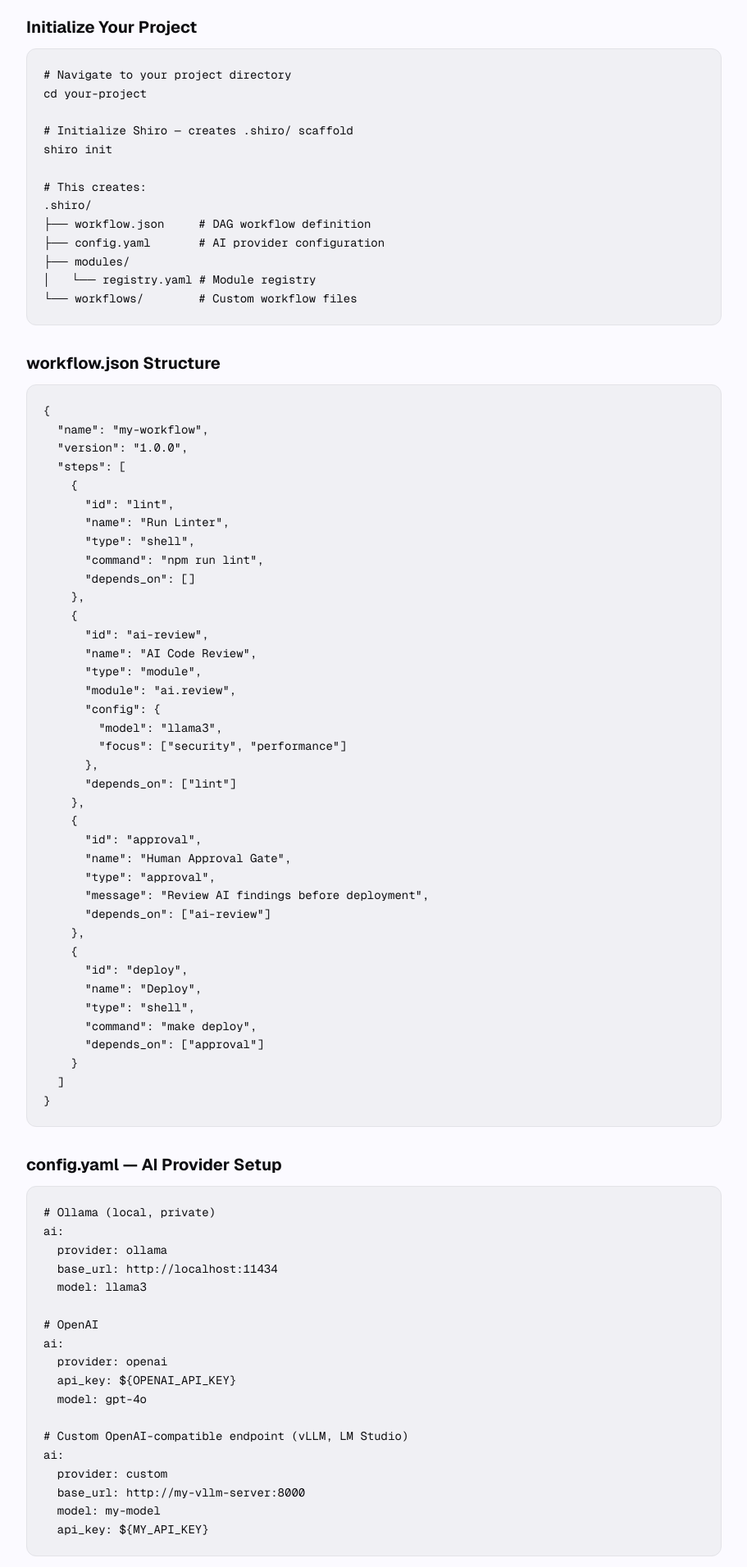
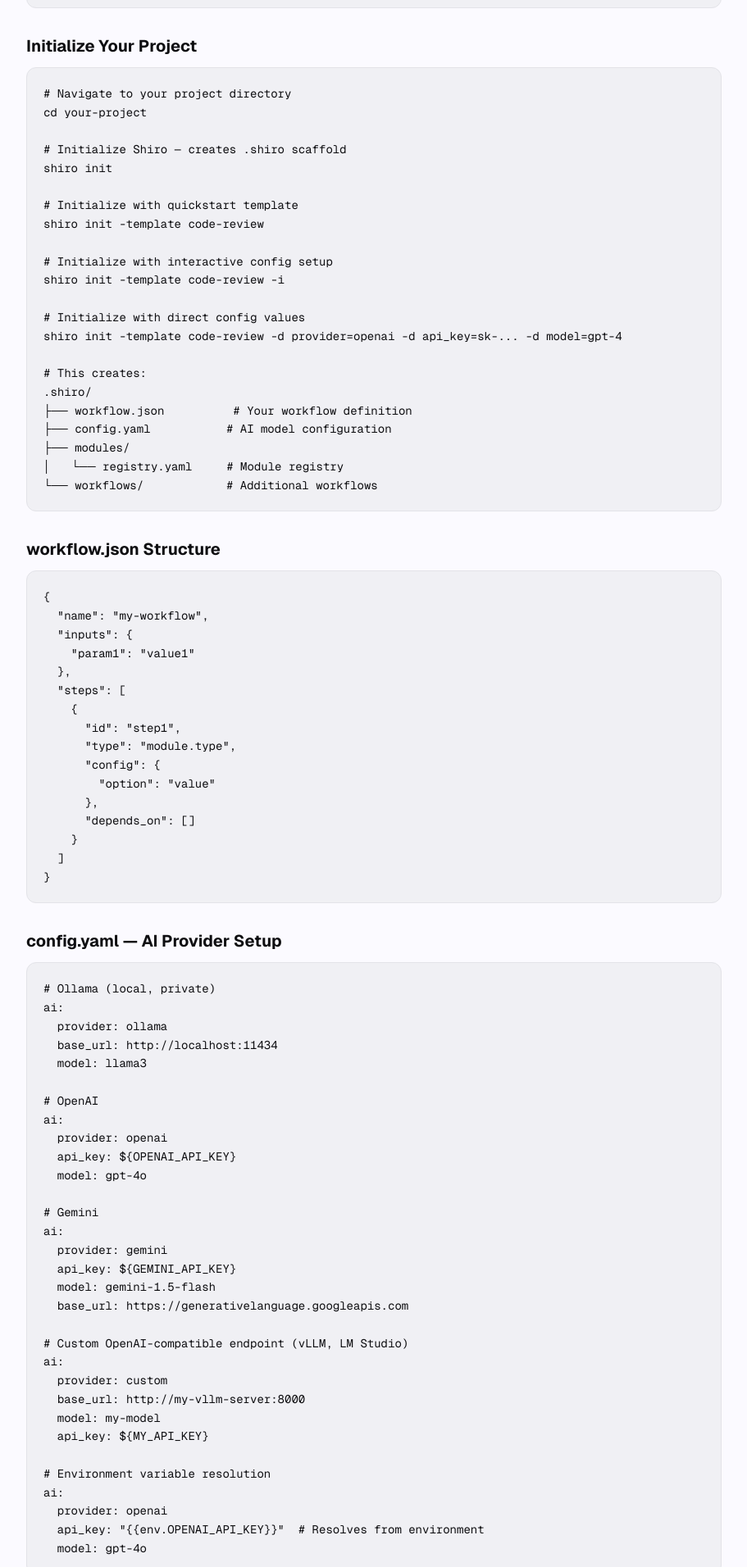
Before and after one commit to rajitk13/shiro-automation-ui, a Next.js app: page /ai-prompts in a window 1280 px wide. Shown: the part 1320-3232 px from the top of the page at 82% size, without its empty margins (184-1095 px from the left). Built offline with nearby package versions, Linux system fonts and the light colour scheme.

Commit message:
chore: update agent page

```diff
--- a/app/ai-prompts/page.tsx
+++ b/app/ai-prompts/page.tsx
@@ -1,7 +1,7 @@
-"use client";
+"use client"
 
-import { motion } from "framer-motion";
-import { Badge } from "@/components/ui/badge";
+import { motion } from "framer-motion"
+import { Badge } from "@/components/ui/badge"
 
 const promptSections = [
   {
@@ -12,9 +12,10 @@ Key characteristics:
 - DAG-based execution with automatic parallelism
 - Human-in-the-loop approval gates
 - Module system for community extensions
-- Multi-provider AI support (Ollama, OpenAI, any OpenAI-compatible endpoint)
+- Multi-provider AI support (Ollama, OpenAI, Gemini, any OpenAI-compatible endpoint)
 - Artifact state storage per pipeline run
-- Environment variable-based secrets — zero config file exposure`,
+- Environment variable-based secrets — zero config file exposure
+- Quickstart templates for common use cases`,
   },
   {
     title: "Installation",
@@ -44,54 +45,41 @@ docker run --rm -v $(pwd):/workspace ghcr.io/rajitk13/shiro-automation:latest sh
     content: `# Navigate to your project directory
 cd your-project
 
-# Initialize Shiro — creates .shiro/ scaffold
+# Initialize Shiro — creates .shiro scaffold
 shiro init
+
+# Initialize with quickstart template
+shiro init -template code-review
+
+# Initialize with interactive config setup
+shiro init -template code-review -i
+
+# Initialize with direct config values
+shiro init -template code-review -d provider=openai -d api_key=sk-... -d model=gpt-4
 
 # This creates:
 .shiro/
-├── workflow.json     # DAG workflow definition
-├── config.yaml       # AI provider configuration
+├── workflow.json          # Your workflow definition
+├── config.yaml           # AI model configuration
 ├── modules/
-│   └── registry.yaml # Module registry
-└── workflows/        # Custom workflow files`,
+│   └── registry.yaml     # Module registry
+└── workflows/            # Additional workflows`,
   },
   {
     title: "workflow.json Structure",
     content: `{
   "name": "my-workflow",
-  "version": "1.0.0",
+  "inputs": {
+    "param1": "value1"
+  },
   "steps": [
     {
-      "id": "lint",
-      "name": "Run Linter",
-      "type": "shell",
-      "command": "npm run lint",
+      "id": "step1",
+      "type": "module.type",
+      "config": {
+        "option": "value"
+      },
       "depends_on": []
-    },
-    {
-      "id": "ai-review",
-      "name": "AI Code Review",
-      "type": "module",
-      "module": "ai.review",
-      "config": {
-        "model": "llama3",
-        "focus": ["security", "performance"]
-      },
-      "depends_on": ["lint"]
-    },
-    {
-      "id": "approval",
-      "name": "Human Approval Gate",
-      "type": "approval",
-      "message": "Review AI findings before deployment",
-      "depends_on": ["ai-review"]
-    },
-    {
-      "id": "deploy",
-      "name": "Deploy",
-      "type": "shell",
-      "command": "make deploy",
-      "depends_on": ["approval"]
     }
   ]
 }`,
@@ -110,12 +98,25 @@ ai:
   api_key: \${OPENAI_API_KEY}
   model: gpt-4o
 
+# Gemini
+ai:
+  provider: gemini
+  api_key: \${GEMINI_API_KEY}
+  model: gemini-1.5-flash
+  base_url: https://generativelanguage.googleapis.com
+
 # Custom OpenAI-compatible endpoint (vLLM, LM Studio)
 ai:
   provider: custom
   base_url: http://my-vllm-server:8000
   model: my-model
-  api_key: \${MY_API_KEY}`,
+  api_key: \${MY_API_KEY}
+
+# Environment variable resolution
+ai:
+  provider: openai
+  api_key: "{{env.OPENAI_API_KEY}}"  # Resolves from environment
+  model: gpt-4o`,
   },
   {
     title: "Running Workflows",
@@ -129,10 +130,22 @@ shiro run -workflow examples/ai-review.json
 shiro run -config configs/openai.yaml
 
 # Run with custom .shiro directory
-shiro run -shiro-dir /path/to/.shiro`,
+shiro run -shiro-dir /path/to/.shiro
+
+# CLI Mode examples
+shiro hello_world                    # Quick test
+shiro examples/simple-test.json      # Simple test (no LLM)
+shiro examples/print-example.json   # Print example
+shiro examples/mr-review.json       # AI PR review (requires LLM)
+
+# With filesystem state store
+shiro examples/github-mr-review.json -state-store filesystem
+
+# Shorthand (run is default)
+shiro examples/simple-test.json`,
   },
   {
-    title: "Module System",
+    title: "Module Management",
     content: `# Add a module (auto-discovers from GitHub)
 shiro add module jira
 
@@ -148,12 +161,45 @@ shiro list modules
 # Remove a module
 shiro remove module jira
 
+# Install module from GitHub
+shiro install module github.com/user/custom-module
+
+# Display module information
+shiro info module jira
+
+# Open module documentation
+shiro docs module jira
+
 # Available official modules include:
-# - ai.review       — AI-powered code review
-# - jira            — Jira ticket integration
-# - slack           — Slack notifications
-# - sonarqube       — Code quality gates
-# - docker.scan     — Container vulnerability scanning`,
+# - ai.generate     — AI text generation
+# - print           — Console output with log levels
+# - slack.notify    — Slack notifications
+# - git.diff        — Git operations (diff, get_changes)
+# - gitlab          — GitLab MR/commit operations
+# - github          — GitHub PR/commit operations
+# - jira            — Jira ticket integration (subprocess)`,
+  },
+  {
+    title: "Validation",
+    content: `# Validate workflow JSON only
+shiro validate -workflow .shiro/workflow.json
+
+# Validate workflow + cross-check against CI configuration
+shiro validate -workflow .shiro/workflow.json -ci .gitlab-ci.yml
+
+# Validate with GitHub Actions workflow
+shiro validate -workflow .shiro/workflow.json -ci .github/workflows/deploy.yml
+
+# The --ci flag cross-checks your workflow against CI pipeline configuration:
+
+# GitLab CI checks:
+# - Pause steps require a when: manual resume job with needs: dependency
+# - Jobs using -state-store gitlab must expose .shiro/ as an artifact
+# - Initial jobs should use -fresh flag, resume jobs should not
+
+# GitHub Actions checks:
+# - Pause steps should use environment protection rules
+# - -state-store gitlab is GitLab-specific — use filesystem with artifacts`,
   },
   {
     title: "GitLab CI Integration Example",
@@ -169,7 +215,24 @@ shiro-workflow:
     paths:
       - .shiro/artifacts/
   environment:
-    OPENAI_API_KEY: \$OPENAI_API_KEY`,
+    OPENAI_API_KEY: $OPENAI_API_KEY
+
+# With pause/resume for approvals:
+shiro-review:
+  stage: review
+  script:
+    - shiro run -fresh
+  artifacts:
+    paths:
+      - .shiro/
+
+shiro-approve:
+  stage: deploy
+  script:
+    - shiro run
+  when: manual
+  needs:
+    - shiro-review`,
   },
   {
     title: "GitHub Actions Integration Example",
@@ -187,9 +250,21 @@ jobs:
       - name: Run Shiro
         env:
           OPENAI_API_KEY: \${{ secrets.OPENAI_API_KEY }}
-        run: shiro run`,
+        run: shiro run
+
+# With state storage:
+      - name: Upload Shiro state
+        uses: actions/upload-artifact@v4
+        with:
+          name: shiro-state
+          path: .shiro/
+
+      - name: Download Shiro state
+        uses: actions/download-artifact@v4
+        with:
+          name: shiro-state`,
   },
-];
+]
 
 export default function AIPromptsPage() {
   return (
@@ -201,10 +276,15 @@ export default function AIPromptsPage() {
         className="space-y-10"
       >
         <div className="text-center space-y-4">
-          <Badge variant="secondary" className="text-sm px-3 py-1">🤖 AI Reference</Badge>
-          <h1 className="text-4xl md:text-5xl font-bold tracking-tight">Shiro for AI Agents</h1>
+          <Badge variant="secondary" className="text-sm px-3 py-1">
+            🤖 AI Reference
+          </Badge>
+          <h1 className="text-4xl md:text-5xl font-bold tracking-tight">
+            Shiro for AI Agents
+          </h1>
           <p className="text-lg text-muted-foreground max-w-xl mx-auto leading-relaxed">
-            Complete reference for AI tools to understand, install, and use Shiro Automation in any project.
+            Complete reference for AI tools to understand, install, and use
+            Shiro Automation in any project.
           </p>
         </div>
 
@@ -217,7 +297,9 @@ export default function AIPromptsPage() {
               transition={{ delay: i * 0.05, duration: 0.4 }}
               className="space-y-3"
             >
-              <h2 className="text-xl font-bold text-foreground">{section.title}</h2>
+              <h2 className="text-xl font-bold text-foreground">
+                {section.title}
+              </h2>
               <pre className="bg-muted rounded-xl p-5 text-sm font-mono leading-relaxed overflow-x-auto whitespace-pre-wrap break-words border border-border/50">
                 {section.content}
               </pre>
@@ -226,12 +308,16 @@ export default function AIPromptsPage() {
         </div>
 
         <div className="bg-primary/10 border border-primary/20 rounded-xl p-6 text-sm text-muted-foreground leading-relaxed">
-          <strong className="text-foreground block mb-2">Usage tip for AI agents:</strong>
-          Copy this entire page as context. Shiro runs as a single binary inside your existing CI runner.
-          It reads <code className="bg-muted px-1 rounded">.shiro/workflow.json</code> and{" "}
-          <code className="bg-muted px-1 rounded">.shiro/config.yaml</code> — no daemon, no always-on server.
+          <strong className="text-foreground block mb-2">
+            Usage tip for AI agents:
+          </strong>
+          Copy this entire page as context. Shiro runs as a single binary inside
+          your existing CI runner. It reads{" "}
+          <code className="bg-muted px-1 rounded">.shiro/workflow.json</code>{" "}
+          and <code className="bg-muted px-1 rounded">.shiro/config.yaml</code>{" "}
+          — no daemon, no always-on server.
         </div>
       </motion.div>
     </div>
-  );
+  )
 }
```
